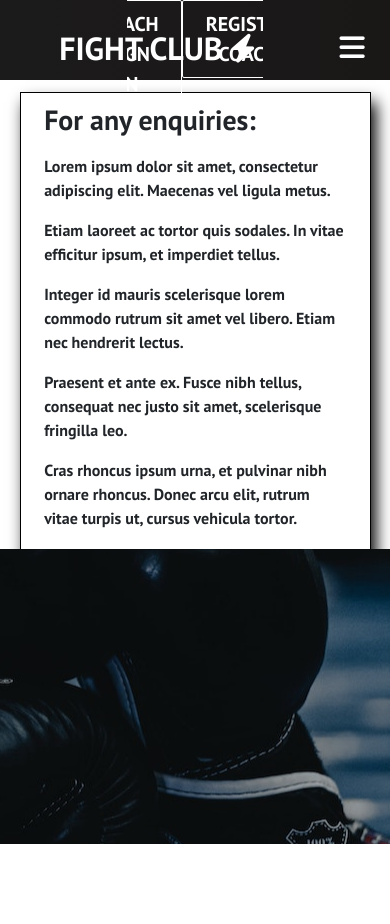
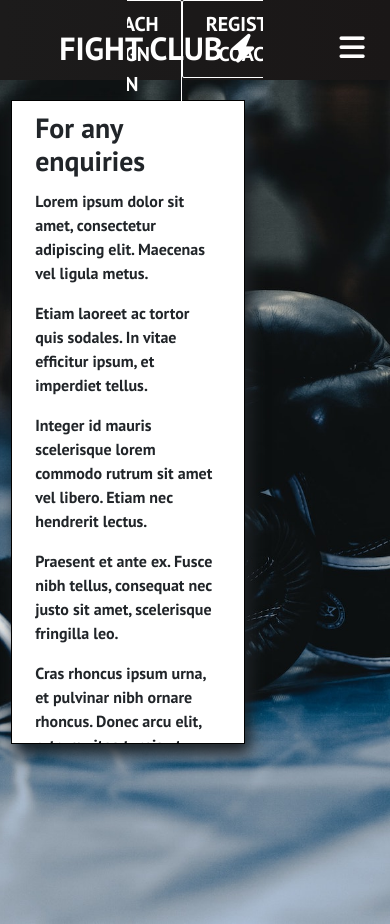
Before and after one commit to ZaidYounan/fight-club, a React (Create React App) app: page /contact in a window 390 px wide. Built offline with nearby package versions, Linux system fonts and the light colour scheme.

Commit message:
Styling for contact page

```diff
--- a/src/components/ContactView.css
+++ b/src/components/ContactView.css
@@ -3,19 +3,9 @@ div.contact-container {
     margin-right:0;
     width:100vw;
     height:100vh;
-    display:flex;
-    align-items:center;
-    flex-direction:row;
-    justify-content:flex-end;
-    overflow:scroll;
-}
-
-.image-container {
-    background:url('../images/image-2.jpeg') right no-repeat;
-    height:100vh;
-    min-width:60%;
-    box-shadow: inset 0 0 0 1000px rgba(0, 0, 0, 0.2);
-    float:right;
+    background:url('../images/image-2.jpeg') center center/cover no-repeat;
+    padding:5%;
+    padding-left:0;
 }
 
 .info-container {
@@ -24,7 +14,9 @@ div.contact-container {
     overflow:scroll;
     border: solid black 1px;
     margin:3%;
-    box-shadow: 5px 10px 15px black;
+    box-shadow: 5px 10px 15px;
+    margin-top: 0;
+    background-color:#fff;
 }
 
 h1 {
@@ -35,18 +27,11 @@ h1 {
 
     div.contact-container {
         flex-direction:column;
-        justify-content:flex-start;
-    }
-
-    .image-container {
-        position:fixed;
-        bottom:0%;
-        height:35%;
-        width:100vw;
-
+        justify-content:center;
     }
 
     .info-container {
-        width:90vw;
+        width:60vw;
+        height:80%;
     }
   }
--- a/src/components/ContactView.js
+++ b/src/components/ContactView.js
@@ -6,15 +6,13 @@ function ContactView() {
     return (
         <div className="contact-container">
             <div className="row row-margin-bottom info-container">
-                <h1>For any enquiries:</h1>
+                <h1>For any enquiries</h1>
                 <p>Lorem ipsum dolor sit amet, consectetur adipiscing elit. Maecenas vel ligula metus.</p>
                 <p>Etiam laoreet ac tortor quis sodales. In vitae efficitur ipsum, et imperdiet tellus.</p>
                 <p>Integer id mauris scelerisque lorem commodo rutrum sit amet vel libero. Etiam nec hendrerit lectus.</p>
                 <p>Praesent et ante ex. Fusce nibh tellus, consequat nec justo sit amet, scelerisque fringilla leo.</p>
                 <p>Cras rhoncus ipsum urna, et pulvinar nibh ornare rhoncus. Donec arcu elit, rutrum vitae turpis ut, cursus vehicula tortor.</p>
             </div>
-            <div className="col-md-1 image-container">
-            </div>
         </div>
     )
 }
```
